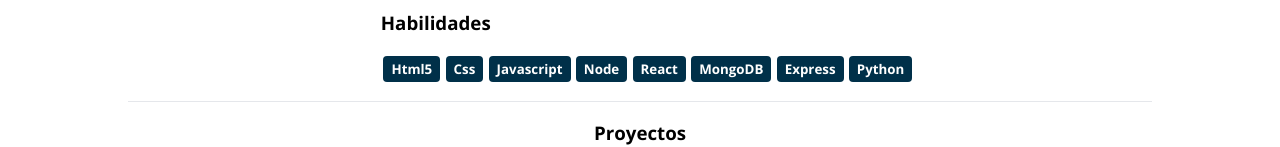
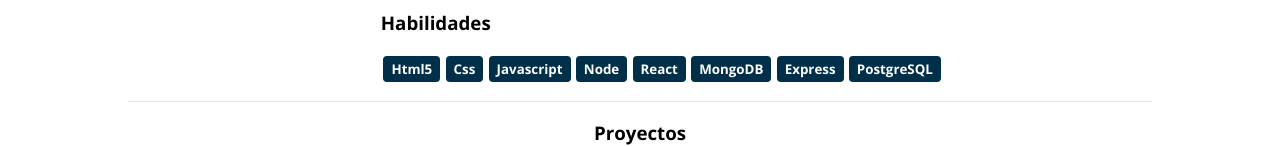
Before and after one commit to Matias-Py/matias-portafolio, a JavaScript app: page / in a window 1280 px wide. Shown: the part 294-441 px from the top of the page. Built offline with nearby package versions, Linux system fonts and the light colour scheme; the HTML template or start-up script is replaced by a standard one.

Commit message:
Update App.js

```diff
--- a/src/App.js
+++ b/src/App.js
@@ -40,7 +40,7 @@
               <button className="skill">React</button>
               <button className="skill">MongoDB</button>
               <button className="skill">Express</button>
-              <button className="skill">Python</button>
+              <button className="skill">PostgreSQL</button>
             </div>
           </div>
         </div>
```
